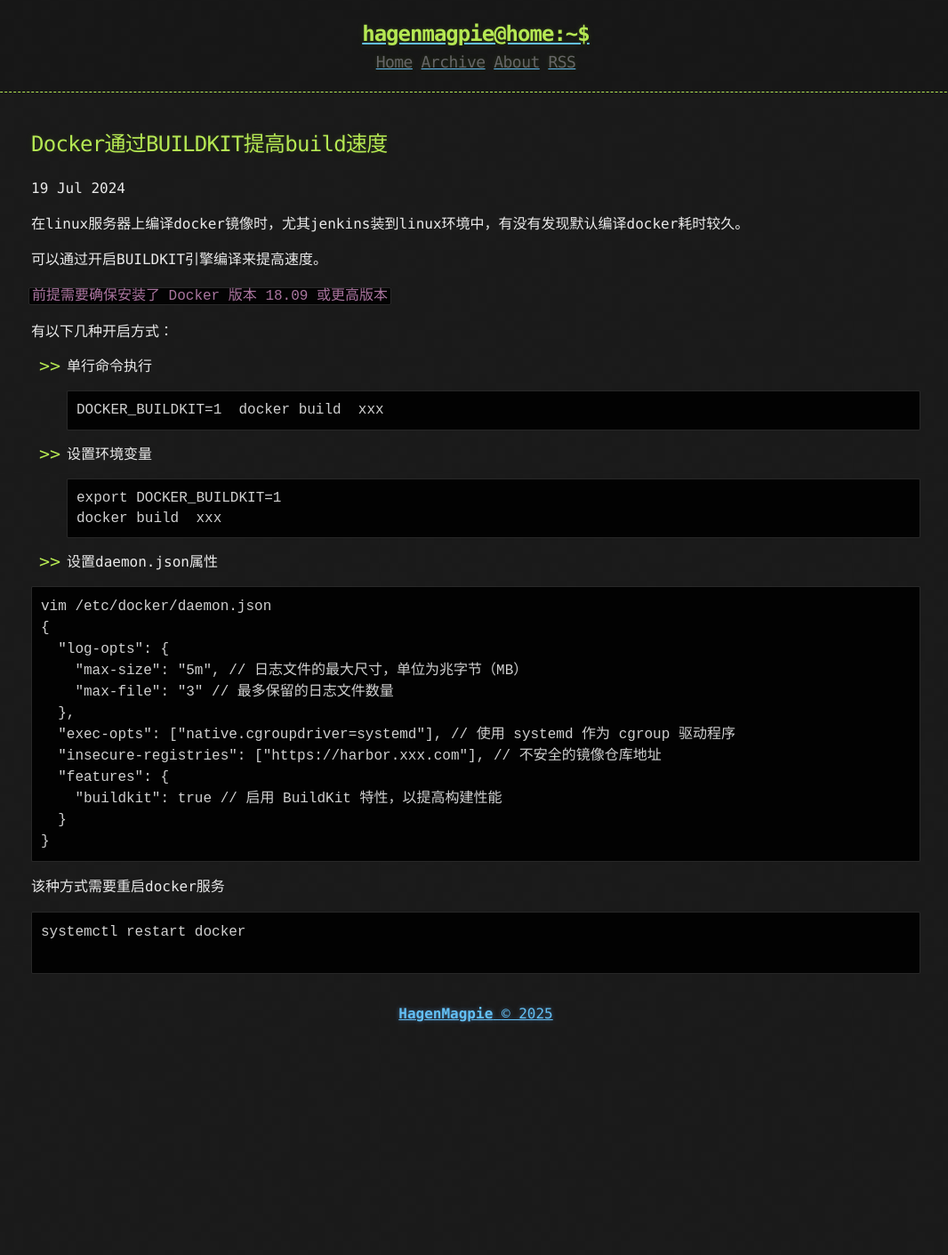
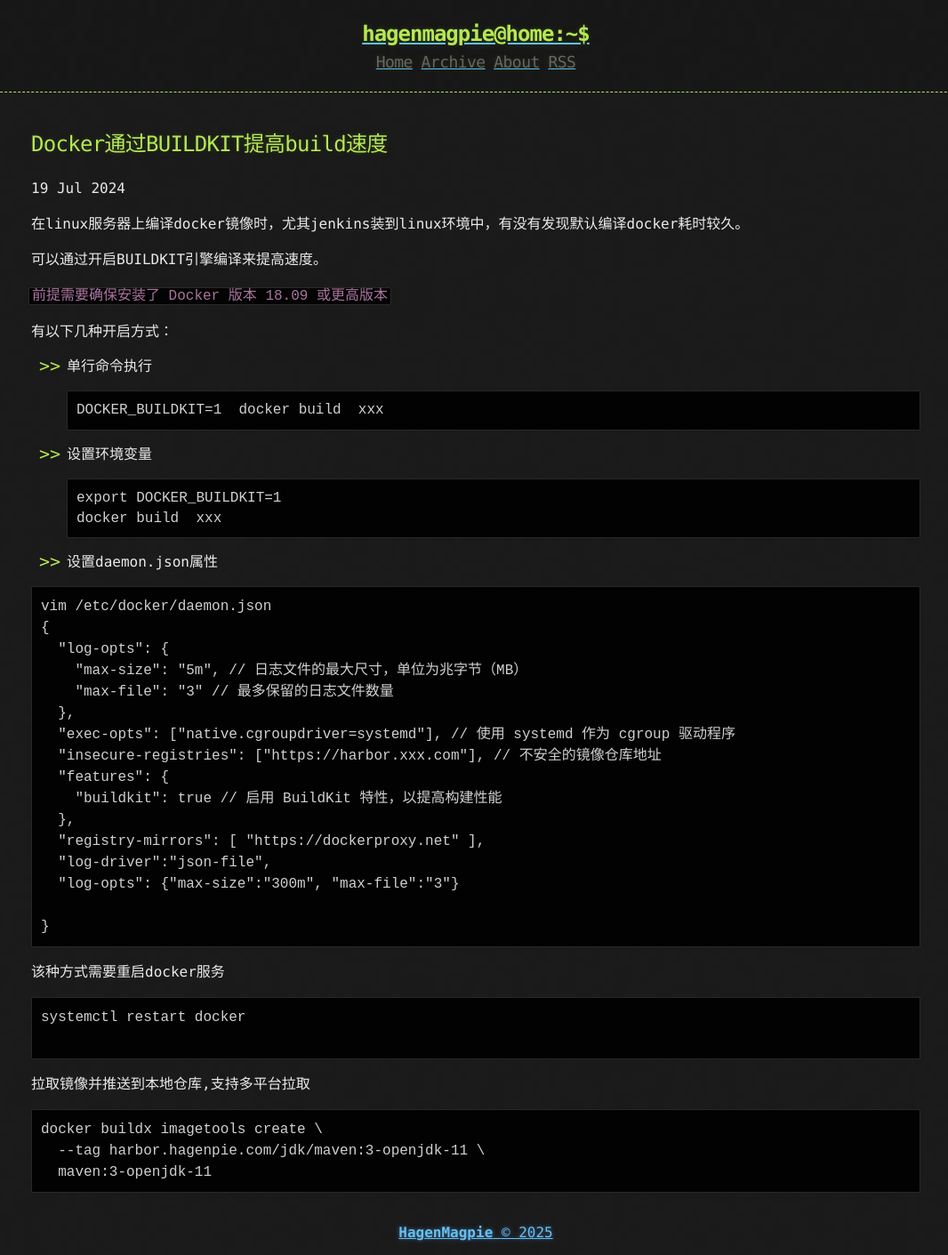
Before and after one commit to Hagenmagpie/hagenmagpie.github.io, a Jekyll site: the page built from _posts/2024-07-19-docker-buildkit.md, in a window 1280 px wide. Shown: the whole page at 89% size, without its empty margins (105-1171 px from the left). Built offline with Jekyll 4.4.1, drawn with Linux system fonts in a browser that asks for light colours; before the commit the page ends 1165 px from its top, so only the background shows below that.

Commit message:
更新拉取镜像并推送到本地仓库,支持多平台拉取

````diff
--- a/_posts/2024-07-19-docker-buildkit.md
+++ b/_posts/2024-07-19-docker-buildkit.md
@@ -37,7 +37,11 @@ vim /etc/docker/daemon.json
   "insecure-registries": ["https://harbor.xxx.com"], // 不安全的镜像仓库地址
   "features": {
     "buildkit": true // 启用 BuildKit 特性，以提高构建性能
-  }
+  },
+  "registry-mirrors": [ "https://dockerproxy.net" ],
+  "log-driver":"json-file",
+  "log-opts": {"max-size":"300m", "max-file":"3"}
+
 }
 ```
 
@@ -46,3 +50,12 @@ vim /etc/docker/daemon.json
 systemctl restart docker
 
 ```
+
+
+拉取镜像并推送到本地仓库,支持多平台拉取
+
+```
+docker buildx imagetools create \
+  --tag harbor.hagenpie.com/jdk/maven:3-openjdk-11 \
+  maven:3-openjdk-11
+```
````
